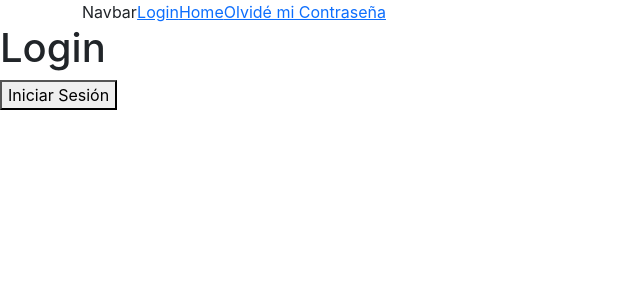
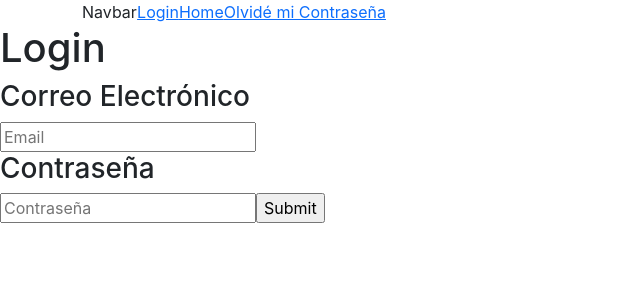
Before and after one commit to JuanRuiz2406/RMC-React-DashBoard, a React (Create React App) app: page /login in a window 1280 px wide. Shown: the top 300 px of the page, without its empty margins (0-640 px from the left). Built offline with nearby package versions, Linux system fonts and the light colour scheme.

Commit message:
Formulario Login
Incluye manejo de errores:

- Correo Electrónico Required,
con Formato Válido

- Contraseña Required,
con mínimo 8 caracteres

```diff
--- a/src/components/pages/login.js
+++ b/src/components/pages/login.js
@@ -1,9 +1,17 @@
 import React, { useContext } from "react";
 import { AuthContext } from "../../auth/AuthContext";
 import { types } from "../../types/types";
+import { useForm } from "react-hook-form";
 
 const Login = ({ history }) => {
   const { dispatch } = useContext(AuthContext);
+  const { register, handleSubmit, errors } = useForm();
+
+  const onSubmit = (data) => {
+    console.log(data);
+    handleLogin();
+  };
+  console.log(errors);
 
   const handleLogin = () => {
     const lastPath = localStorage.getItem("lastPath") || "/";
@@ -23,7 +31,47 @@ const Login = ({ history }) => {
     <div>
       <h1>Login</h1>
 
-      <button onClick={handleLogin}>Iniciar Sesión</button>
+      <form onSubmit={handleSubmit(onSubmit)}>
+        <h3>Correo Electrónico</h3>
+        <input
+          type="text"
+          placeholder="Email"
+          name="Email"
+          ref={register({
+            required: {
+              value: true,
+              message: "*El Correo Electrónico es obligatorio*",
+            },
+            pattern: {
+              value: /^[^\s@]+@[^\s@]+\.[^\s@]+$/,
+              message: "*El Correo Electrónico debe tener un formato válido*",
+            },
+          })}
+        />
+        <span>{errors?.Email?.message}</span>
+
+        <h3>Contraseña</h3>
+        <input
+          type="password"
+          placeholder="Contraseña"
+          name="Password"
+          ref={register({
+            required: {
+              value: true,
+              message: "*La Contraseña es obligatoria*",
+            },
+            minLength: {
+              value: 8,
+              message: "*La Contraseña debe tener mínimo 8 caracteres*",
+            },
+          })}
+        />
+        <span>{errors?.Password?.message}</span>
+
+        <input type="submit" />
+      </form>
+
+      {/* <button onClick={handleLogin}>Iniciar Sesión</button> */}
     </div>
   );
 };
```
